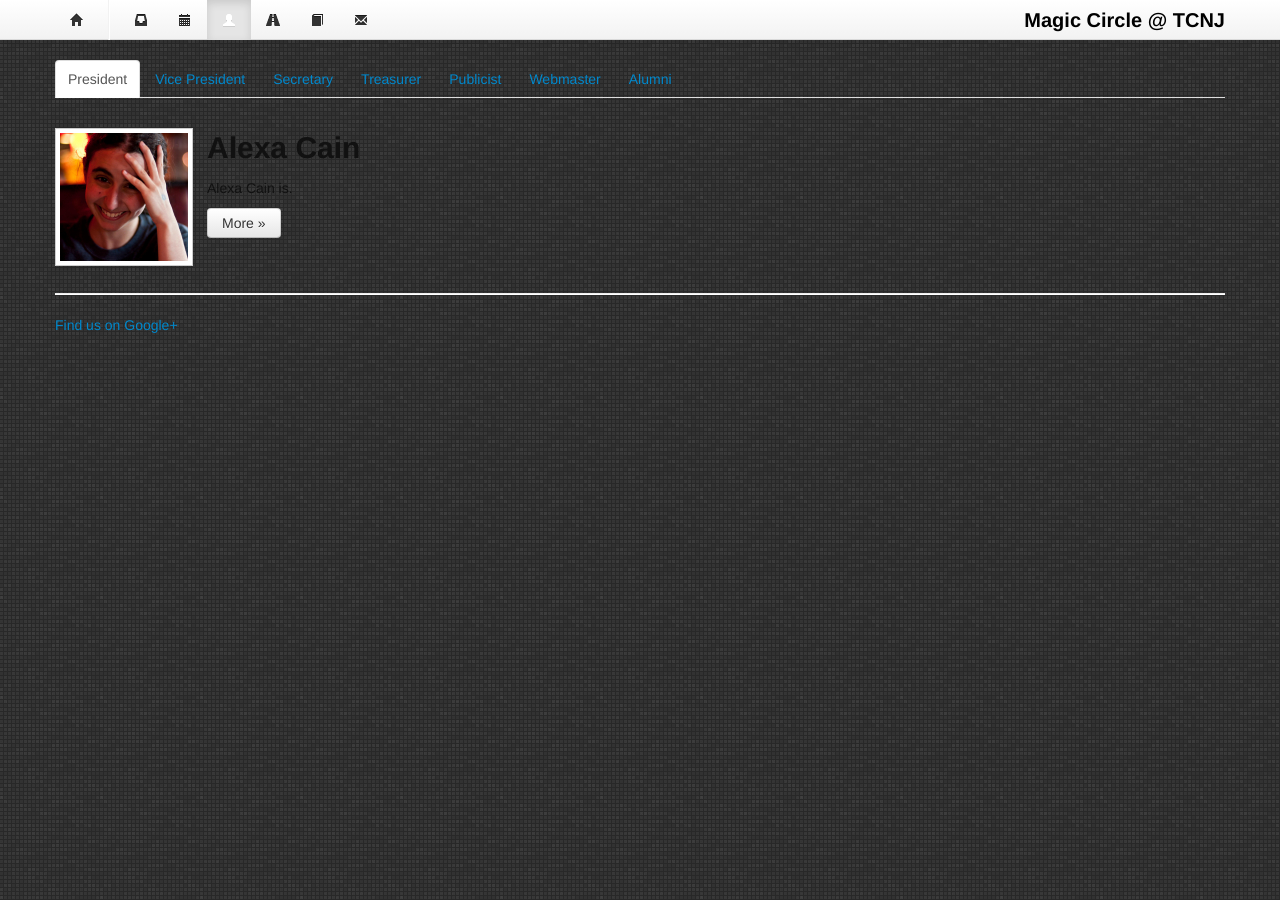
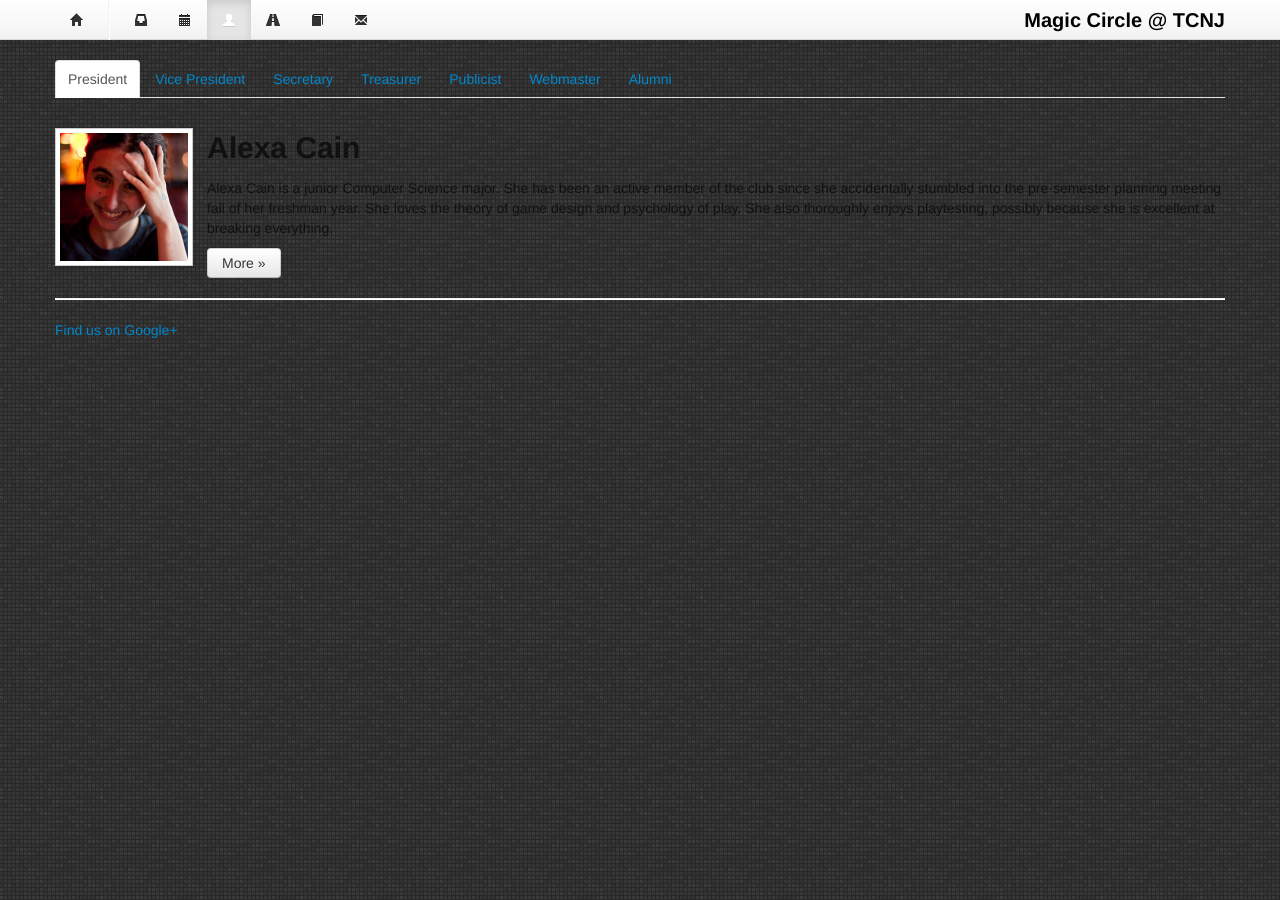
Before and after one commit to tcnj-magic-circle/tcnj-magic-circle.github.com, a Jekyll site: the page built from people/index.html, in a window 1280 px wide. Built offline with Jekyll 4.4.1, drawn with Linux system fonts in a browser that asks for light colours; nearby versions of some CDN libraries.

Commit message:
A wild bio appears. It is super effective.

```diff
--- a/_config.yml
+++ b/_config.yml
@@ -10,7 +10,7 @@ eboard:
 - title: President
   name: Alexa Cain
   bio: |
-    Alexa Cain is.
+    Alexa Cain is a junior Computer Science major. She has been an active member of the club since she accidentally stumbled into the pre-semester planning meeting fall of her freshman year. She loves the theory of game design and psychology of play. She also thoroughly enjoys playtesting, possibly because she is excellent at breaking everything.
   external: http://www.tcnj.edu/~caina1/applet/
 - title: Vice President
   name: Bobby Canciello
```
